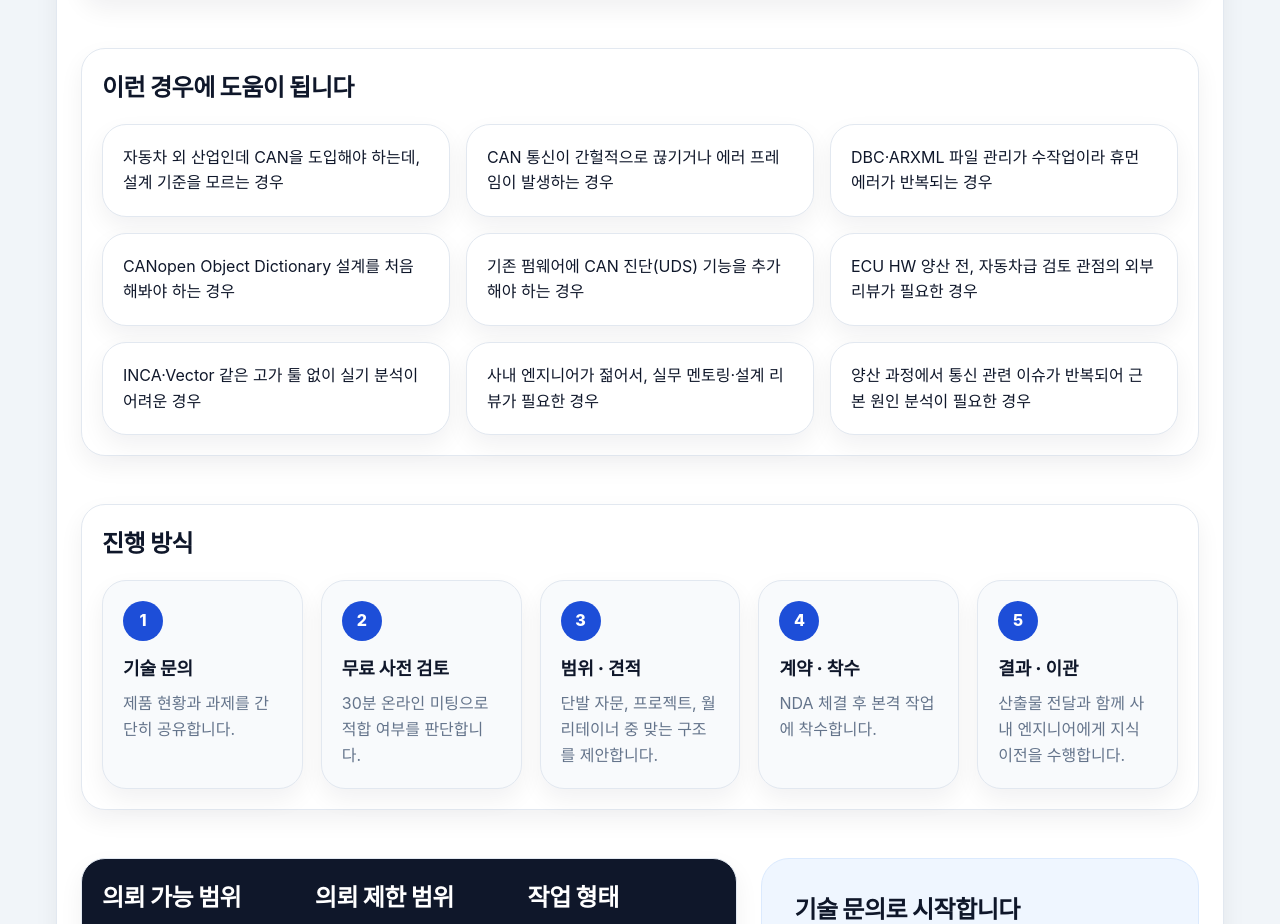
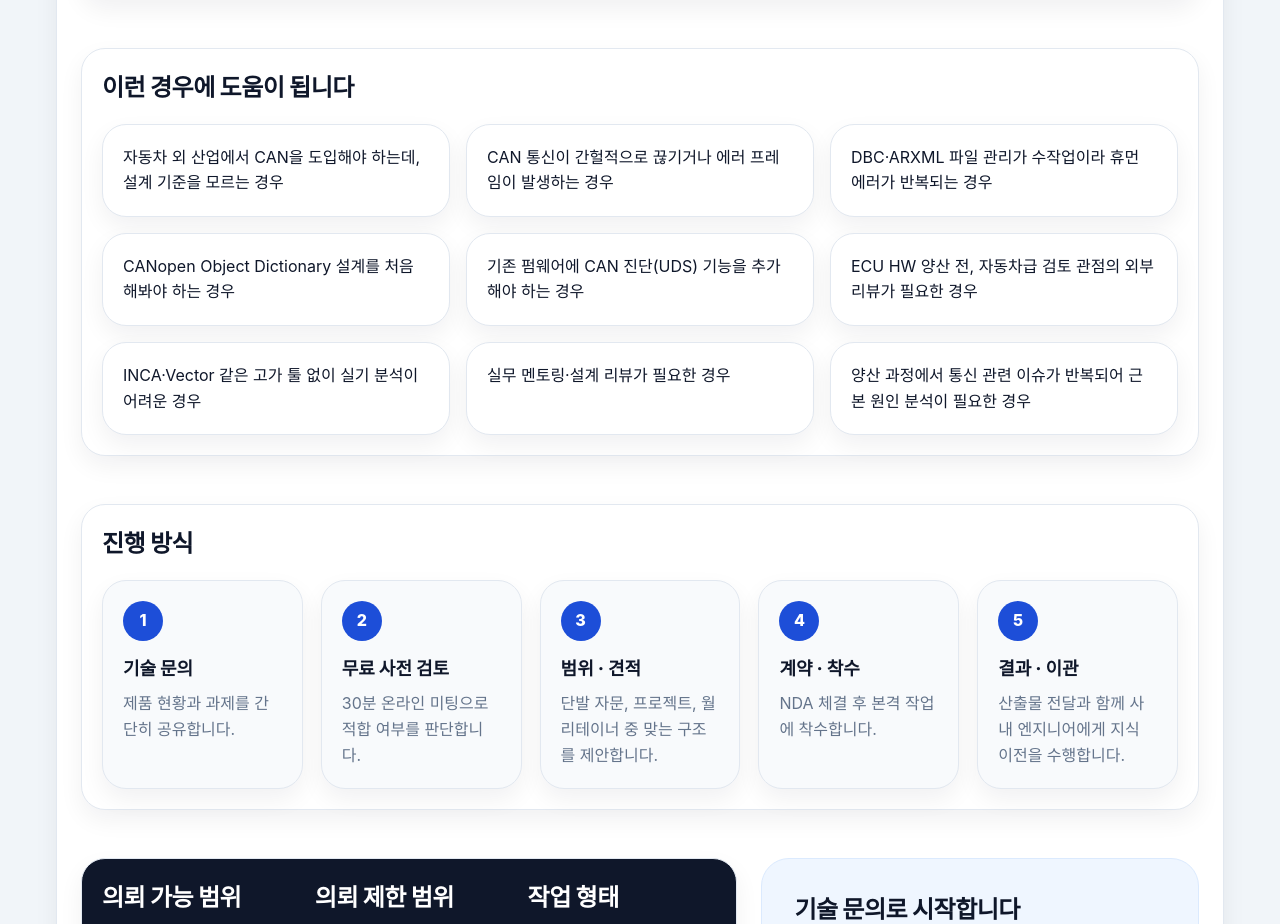
Before and after one commit to Hatkeit/embedded-product-review, a plain HTML site: page index.html in a window 1280 px wide. Shown: the part 1940-2864 px from the top of the page. Drawn offline with Linux system fonts and the light colour scheme.

Commit message:
index.html

```diff
--- a/index.html
+++ b/index.html
@@ -344,14 +344,14 @@
         <div class="small-card">
           <h3>이런 경우에 도움이 됩니다</h3>
           <div class="pain-grid">
-            <div class="result-card">자동차 외 산업인데 CAN을 도입해야 하는데, 설계 기준을 모르는 경우</div>
+            <div class="result-card">자동차 외 산업에서 CAN을 도입해야 하는데, 설계 기준을 모르는 경우</div>
             <div class="result-card">CAN 통신이 간헐적으로 끊기거나 에러 프레임이 발생하는 경우</div>
             <div class="result-card">DBC·ARXML 파일 관리가 수작업이라 휴먼 에러가 반복되는 경우</div>
             <div class="result-card">CANopen Object Dictionary 설계를 처음 해봐야 하는 경우</div>
             <div class="result-card">기존 펌웨어에 CAN 진단(UDS) 기능을 추가해야 하는 경우</div>
             <div class="result-card">ECU HW 양산 전, 자동차급 검토 관점의 외부 리뷰가 필요한 경우</div>
             <div class="result-card">INCA·Vector 같은 고가 툴 없이 실기 분석이 어려운 경우</div>
-            <div class="result-card">사내 엔지니어가 젊어서, 실무 멘토링·설계 리뷰가 필요한 경우</div>
+            <div class="result-card">실무 멘토링·설계 리뷰가 필요한 경우</div>
             <div class="result-card">양산 과정에서 통신 관련 이슈가 반복되어 근본 원인 분석이 필요한 경우</div>
           </div>
         </div>
```
